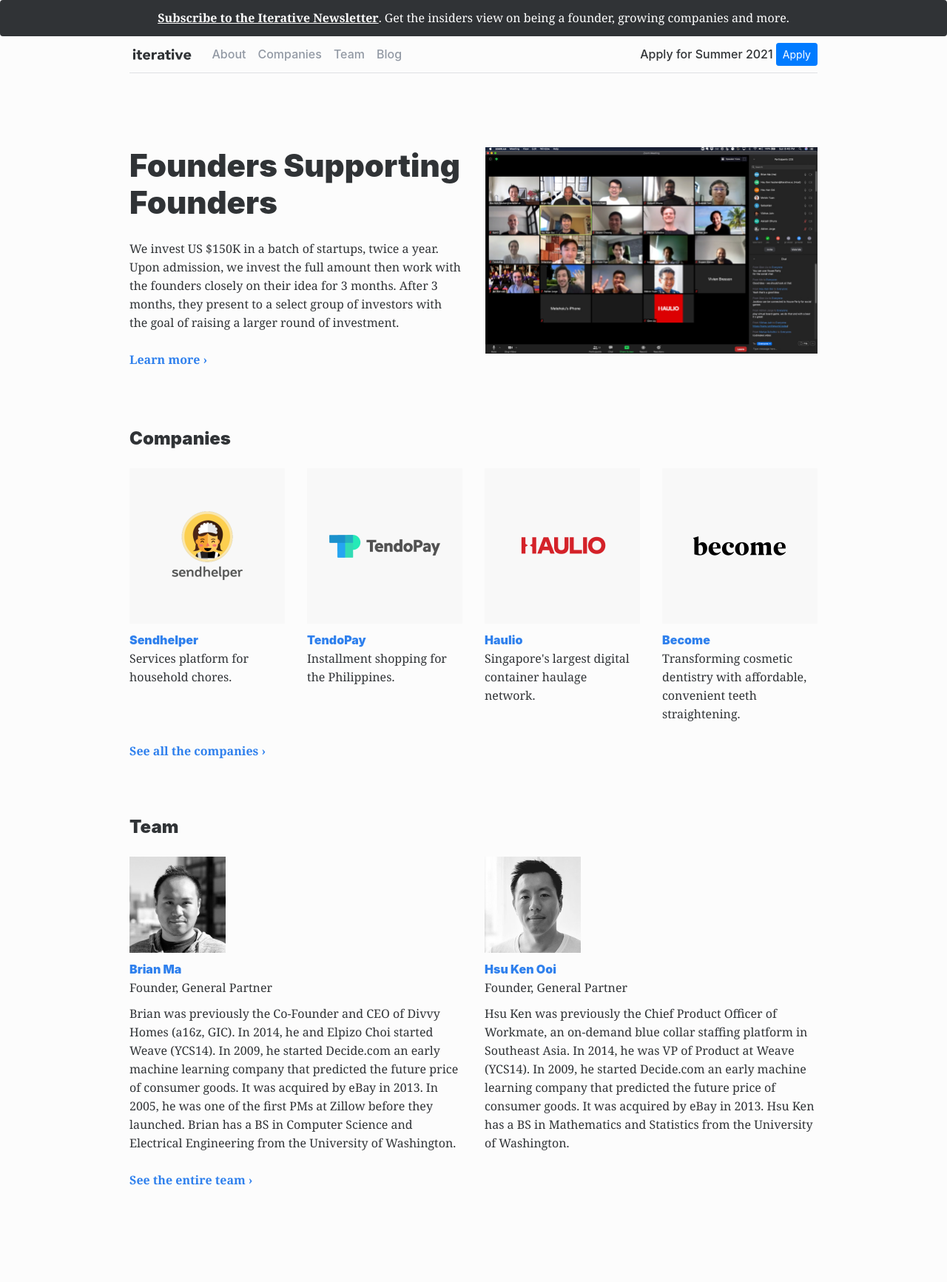
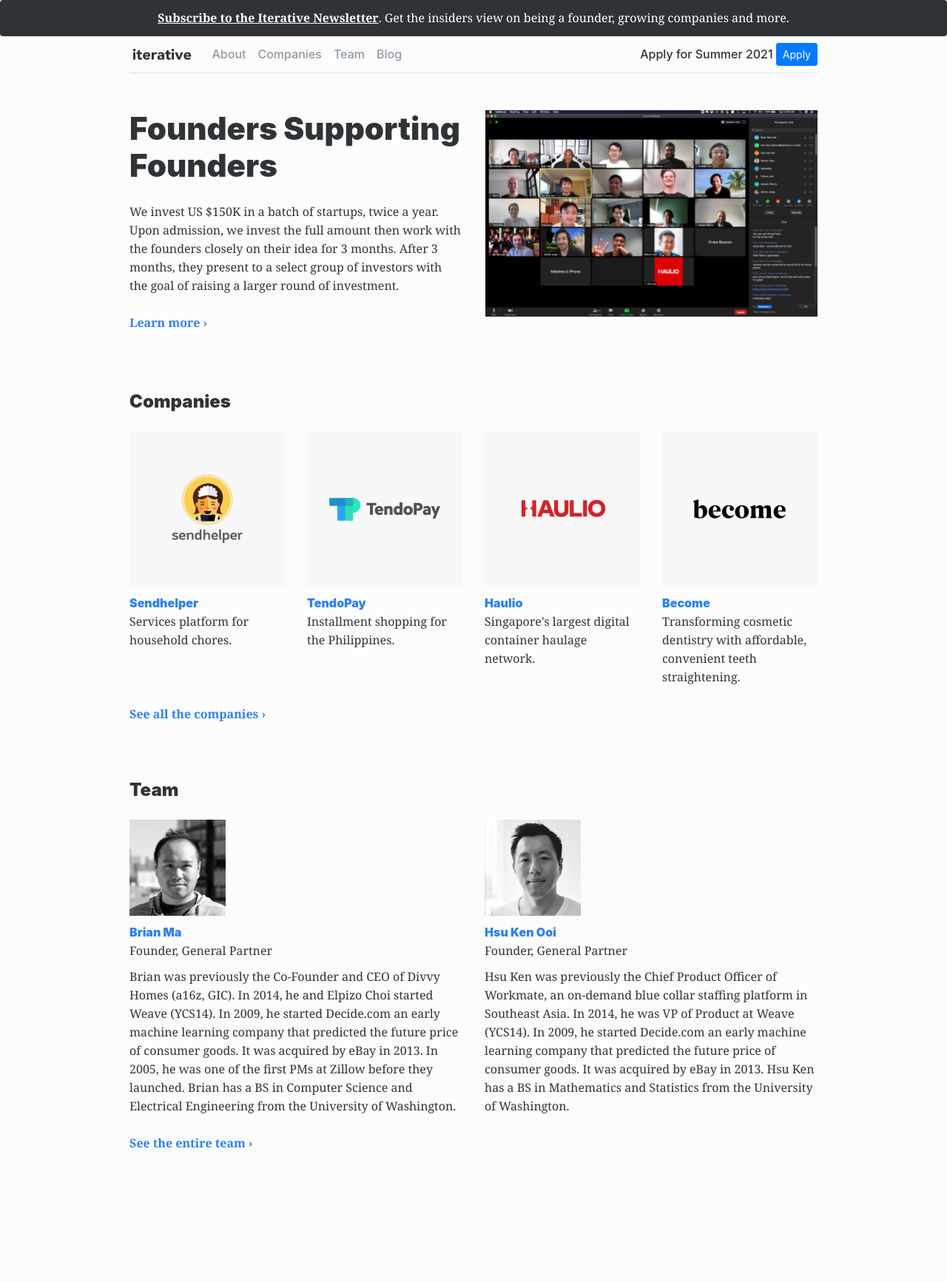
Before and after one commit to hsukenooi/iterative-website, a Jekyll site: the page built from index.html, in a window 1280 px wide. Shown: the whole page at 74% size. Built offline with Jekyll 4.4.1, drawn with Linux system fonts in a browser that asks for light colours; comment, search, counter and statistics services are not loaded; after the commit the page ends 1683 px from its top, so only the background shows below that.

Commit message:
Moved the homepage hero up 50px

```diff
--- a/css/screen.sass
+++ b/css/screen.sass
@@ -103,6 +103,7 @@
 
 // HOME
 #index
+  margin-top: -50px
   .hero-img
     margin: 0 0 50px
   .personThumbnail
```
